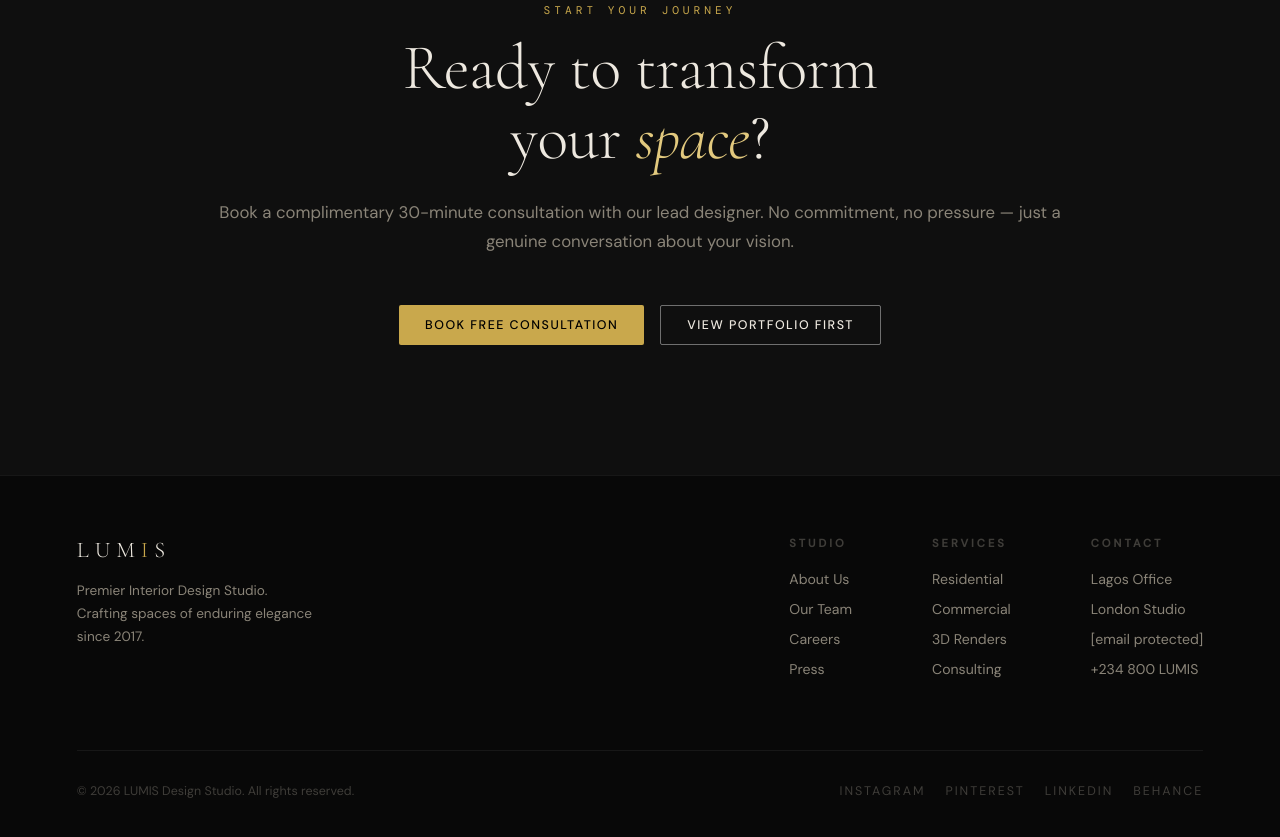
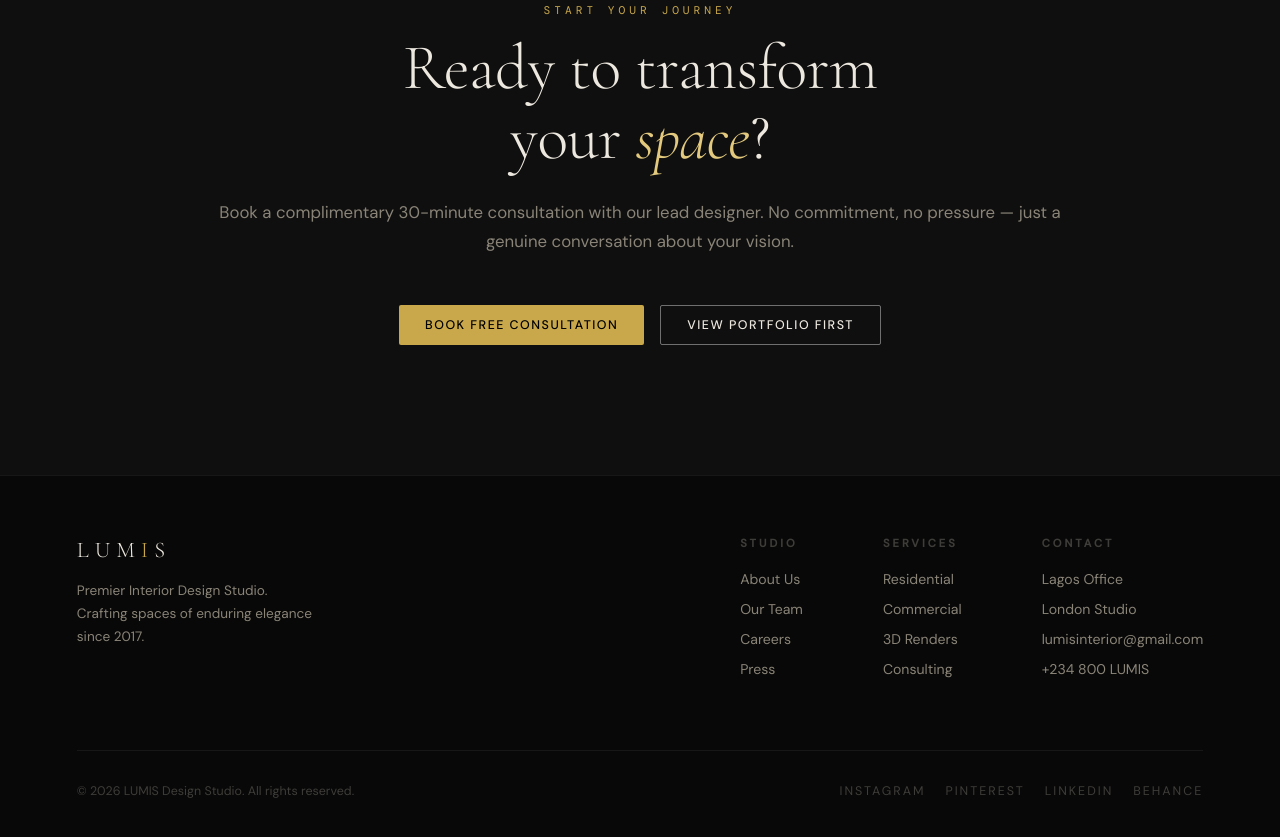
Before and after one commit to SayoDevOps/Lumis-Interior, a plain HTML site: page index.html in a window 1280 px wide. Shown: the part 5505-6342 px from the top of the page. Drawn offline with nearby package versions, Linux system fonts and the light colour scheme.

Commit message:
Update contact email in footer section

```diff
--- a/index.html
+++ b/index.html
@@ -386,7 +386,7 @@
                         <h4>Contact</h4>
                         <a href="#">Lagos Office</a>
                         <a href="#">London Studio</a>
-                        <a href="#"><span class="__cf_email__" data-cfemail="046c6168686b446871696d772a6061776d636a">[email&#160;protected]</span></a>
+                        <a href="#"><span class="__cf_email__" data-cfemail="046c6168686b446871696d772a6061776d636a">lumisinterior@gmail.com</span></a>
                         <a href="#">+234 800 LUMIS</a>
                     </div>
                 </div>
```
